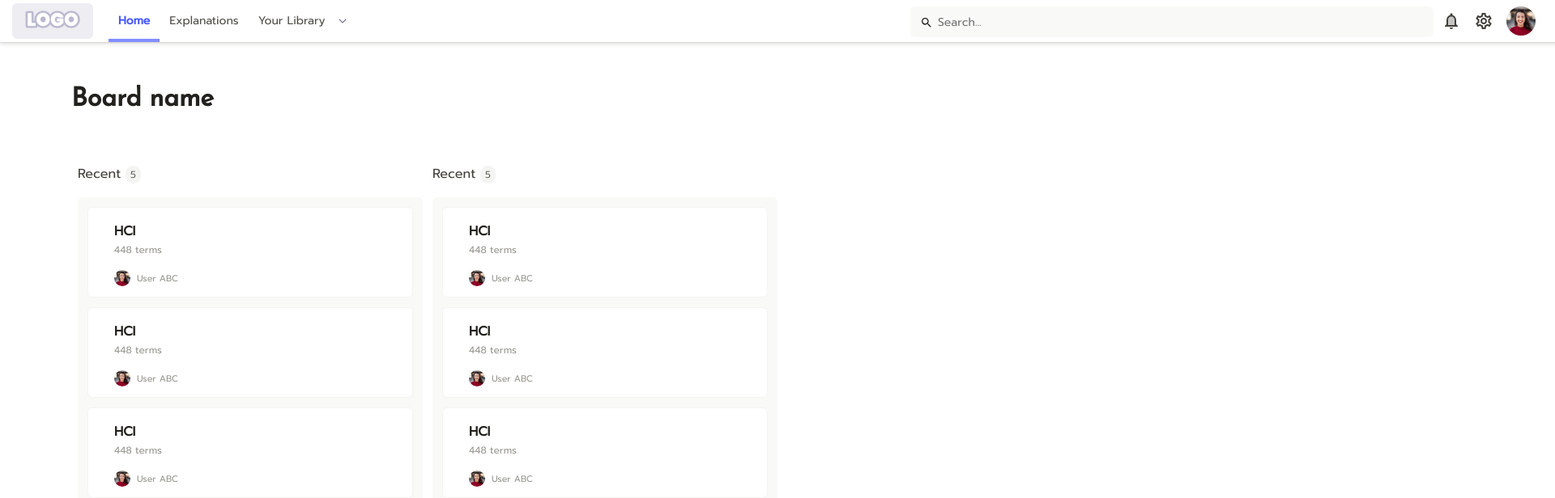
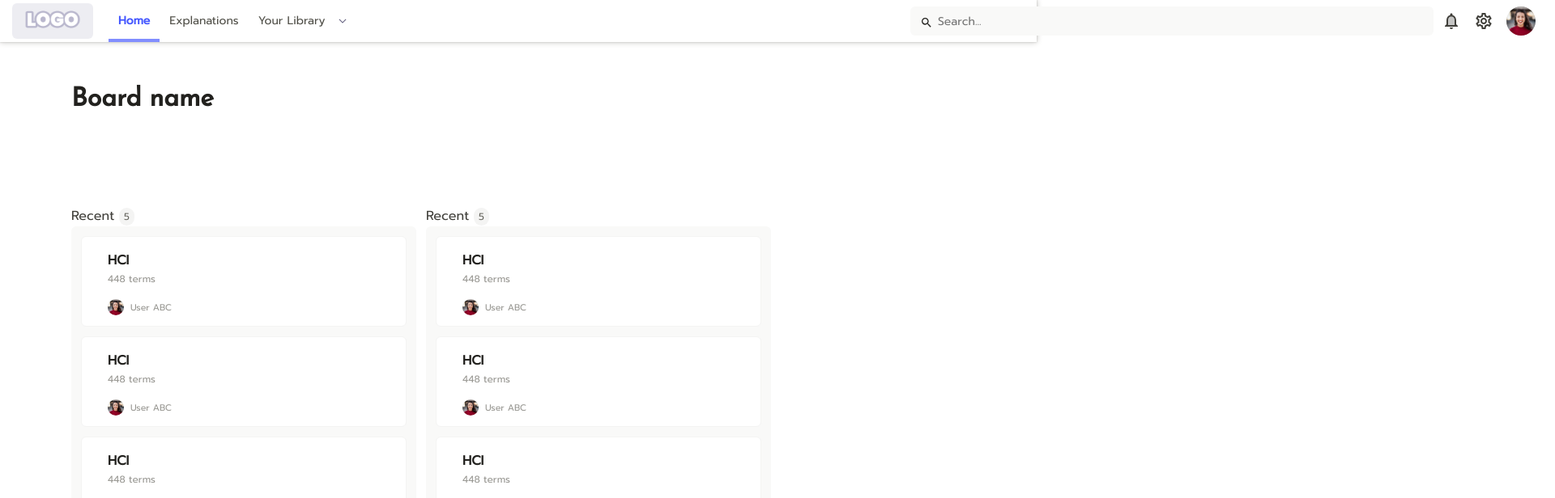
Before and after one commit to fullsirkool/Quizlet, a Vue app in the folder quizlet/: page / in a window 1280 px wide. Shown: the top 616 px of the page at 81% size, 1920 px wide, since content can reach past the window. Built offline with nearby package versions, Linux system fonts and the light colour scheme.

Commit message:
aaa
aaaa

```diff
--- a/quizlet/src/App.vue
+++ b/quizlet/src/App.vue
@@ -20,8 +20,10 @@
   font-family: "Prompt";
   -webkit-font-smoothing: antialiased;
   -moz-osx-font-smoothing: grayscale;
-  // text-align: center;
-  // color: #2c3e50;
+}
+* {
+  margin: 0px;
+  padding: 0px;
 }
 
 #nav {
--- a/quizlet/src/components/Header.vue
+++ b/quizlet/src/components/Header.vue
@@ -53,10 +53,10 @@ export default {};
 <style lang="scss" scoped>
 #header {
   .container {
-    position: absolute;
-    top: 0px;
-    left: 0px;
-    width: 1980px;
+    // position: absolute;
+    // top: 0px;
+    // left: 0px;
+    // width: 1980px;
     height: 52px;
     background: #ffffffff;
     border-radius: 0px;
```
